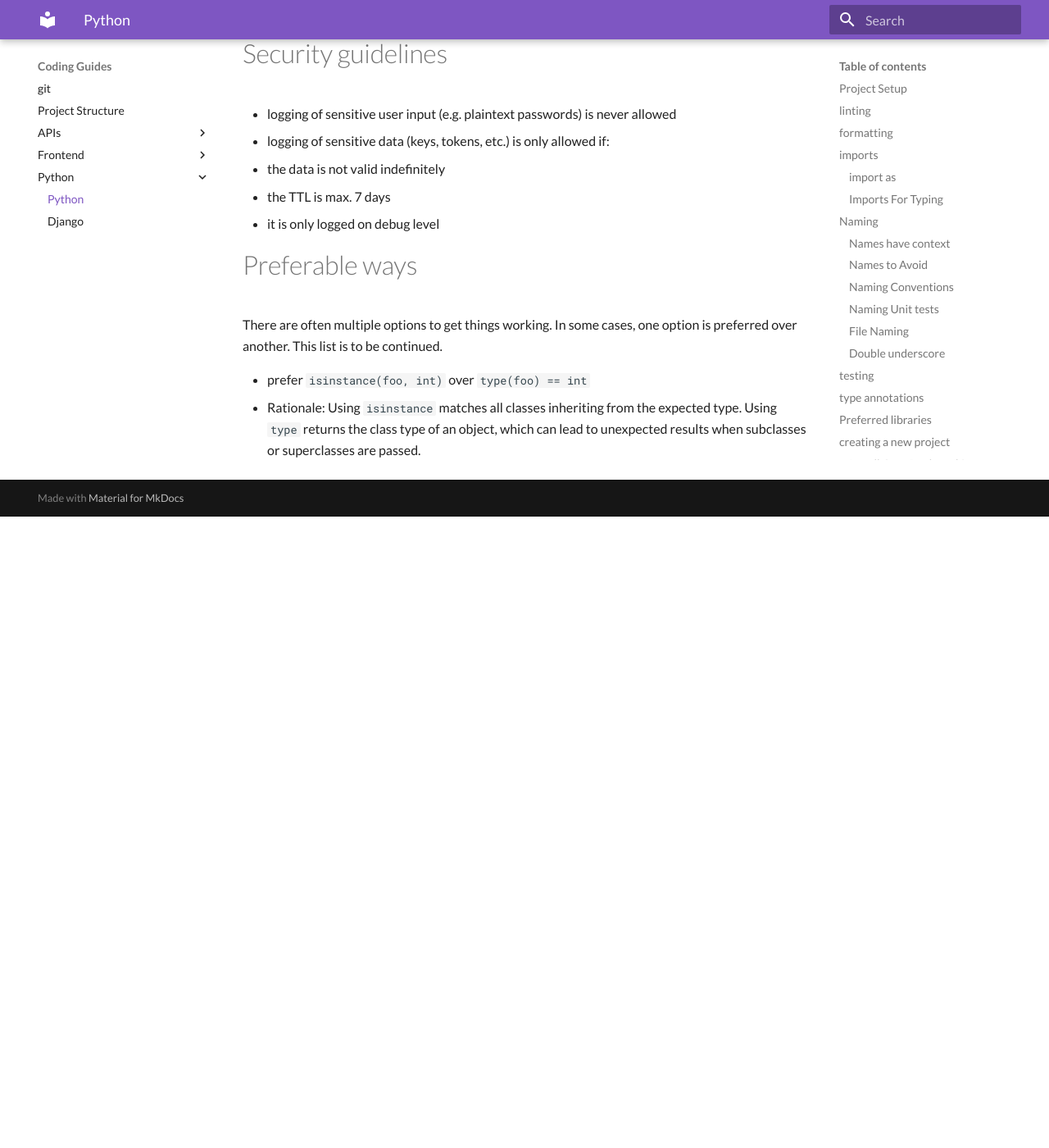
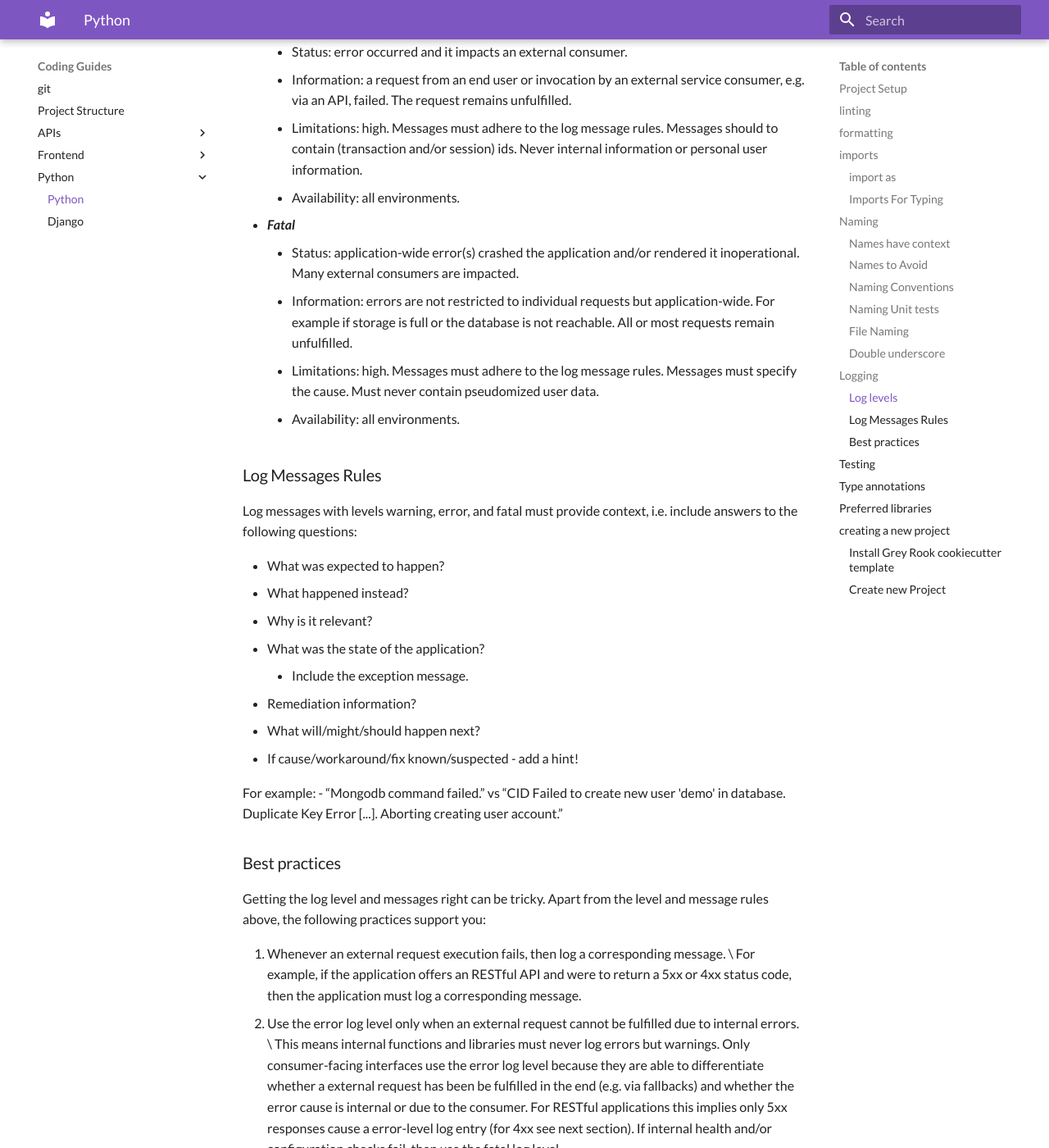
Before and after one commit to GreyRook/code-with-style, an MkDocs documentation site: the page built from docs/python/index.md, in a window 1280 px wide and 1400 px high, scrolled down 6349 px. Shown: the whole window at 82% size. Built offline with MkDocs 1.6.1 and Material for MkDocs 9.7.7, drawn with Linux system fonts in a browser that asks for light colours; before the commit the page ends 6979 px from its top, so only the background shows below that; some of the changed text lies outside the part shown.

Commit message:
Logging levels, format, and best practice

````diff
--- a/docs/python/index.md
+++ b/docs/python/index.md
@@ -234,7 +234,85 @@
 
 -->
 
-## testing
+## Logging
+
+Log messages empower you to comprehend erroneous or suspicious application behavior in deployment environments.
+That is, without access to a debugger or controlling the application's data flow.
+Since log message get classified by levels, like error, warning, or info, the rate of error/warning messages also provides a sense on the application's quality of service.
+
+Therefore, it is paramount that we write good messages and use log levels correctly.
+The next sections outline how to do this.
+
+### Log levels
+Each log message gets classified by a log level.
+This log level either indicates the status of an execution request (like a method or API invocation) within the application and/or which kind of data the log message provides.
+
+In higher deployment environments, like production environments with a lot of load and real end-users, messages get dropped/filtered by log level.
+This allows for reducing the amount of 'noise', i.e. a flood of non-actionable log messages and leaking sensitive data.
+
+The following list summarizes each level's properties:
+
+- ***Debug***
+    - Status: unspecified.
+    - Information: any data. Usually a very detailed message with extra data for debugging application behavior in-depth.
+    - Limitations: minimal. Messages are allowed to contain user information (like names or email addresses) but never unencrypted credentials, tokens, or other secrets.
+    - Availability: local and development environments.
+
+- ***Info***
+    - Status: successful(!) execution of a request.
+    - Information: what the application has done/reacted to successfully.
+    - Limitations: low. Messages are allowed to contain pseudonymized user data, e.g. a user id, transaction id, or session id. This is due to data privacy regulations. Note that e-mail addresses are not pseudonymized.
+    - Availability: local, development, and test environments.
+
+- ***Warning***
+    - Status: error occurred but final impact on external consumer(s) is not known yet.
+    - Information: something went wrong internally but it may be recoverable and/or does not necessarily have an impact on end users/external service consumers. Alternatively, the consumer provided invalid input. If there is an impact (error level log message) later on, this may be the cause.
+    - Limitations: medium. Messages must adhere to the log message rules. Messages are allowed to contain pseudonymized user data.
+    - Availability: all environments.
+
+- ***Error***
+    - Status: error occurred and it impacts an external consumer.
+    - Information: a request from an end user or invocation by an external service consumer, e.g. via an API, failed. The request remains unfulfilled.
+    - Limitations: high. Messages must adhere to the log message rules. Messages should to contain (transaction and/or session) ids. Never internal information or personal user information.
+    - Availability: all environments.
+
+- ***Fatal***
+    - Status: application-wide error(s) crashed the application and/or rendered it inoperational. Many external consumers are impacted.
+    - Information: errors are not restricted to individual requests but application-wide. For example if storage is full or the database is not reachable. All or most requests remain unfulfilled.
+    - Limitations: high. Messages must adhere to the log message rules. Messages must specify the cause. Must never contain pseudomized user data.
+    - Availability: all environments.
+
+### Log Messages Rules
+Log messages with levels warning, error, and fatal must provide context, i.e. include answers to the following questions:
+
+- What was expected to happen?
+- What happened instead?
+- Why is it relevant?
+- What was the state of the application?
+    - Include the exception message.
+- Remediation information?
+  - What will/might/should happen next?
+  - If cause/workaround/fix known/suspected - add a hint!
+
+For example:
+- “Mongodb command failed.” vs “CID Failed to create new user 'demo' in database. Duplicate Key Error [...]. Aborting creating user account.”
+<!-- Improvement idea: not an ideal example yet, look for a real one -->
+
+### Best practices
+Getting the log level and messages right can be tricky. Apart from the level and message rules above, the following practices support you:
+
+1. Whenever an external request execution fails, then log a corresponding message. \
+    For example, if the application offers an RESTful API and were to return a 5xx or 4xx status code, then the application must log a corresponding message.
+2. Use the error log level only when an external request cannot be fulfilled due to internal errors. \
+    This means internal functions and libraries must never log errors but warnings. Only consumer-facing interfaces use the error log level because they are able to differentiate whether a external request has been be fulfilled in the end (e.g. via fallbacks) and whether the error cause is internal or due to the consumer. For RESTful applications this implies only 5xx responses cause a error-level log entry (for 4xx see next section). If internal health and/or configuration checks fail, then use the fatal log level.
+3. Use the warning log level when an external request cannot be fulfilled due to invalid input or authorization by the external consumer. \
+    For RESTful applications this implies all 4xx responses cause a warning-level log entry.
+4. Bubble up exceptions. \
+    Raising exceptions in internal functions/methods facilitate tracking a failure to its source as included stack traces contain meta-information. Combine raising an exception with a warning log message for maximizing traceability.
+5. Hand-over transaction IDs, if available. \
+    If external requests provide a (transaction) ID, then pass them on as parameters to internal functions/methods. If you include those transaction IDs in log messages, then it is easier to correlate log messages, to reconstruct the failing data flow, and to investigate cascading errors across multiple services.
+
+## Testing
 
 ```
 [dev-packages]
@@ -251,7 +329,7 @@
 pytest-aiohttp = "*"
 ```
 
-## type annotations
+## Type annotations
 
 Use
 
````
